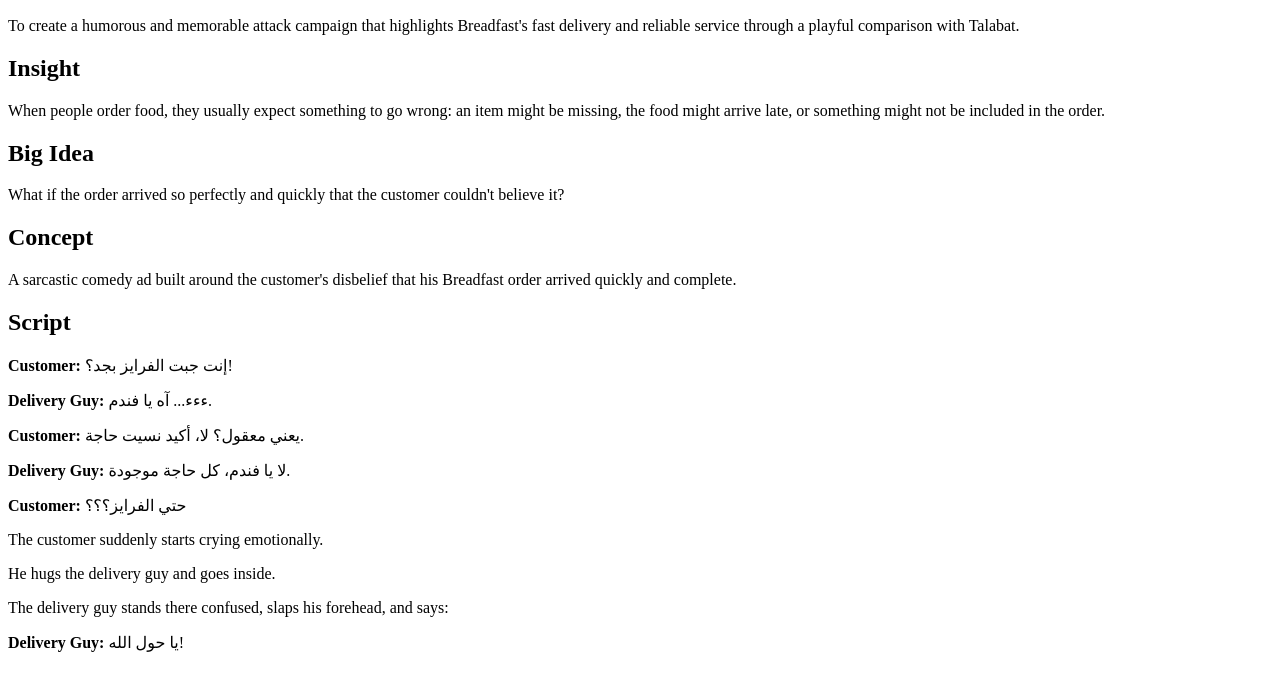
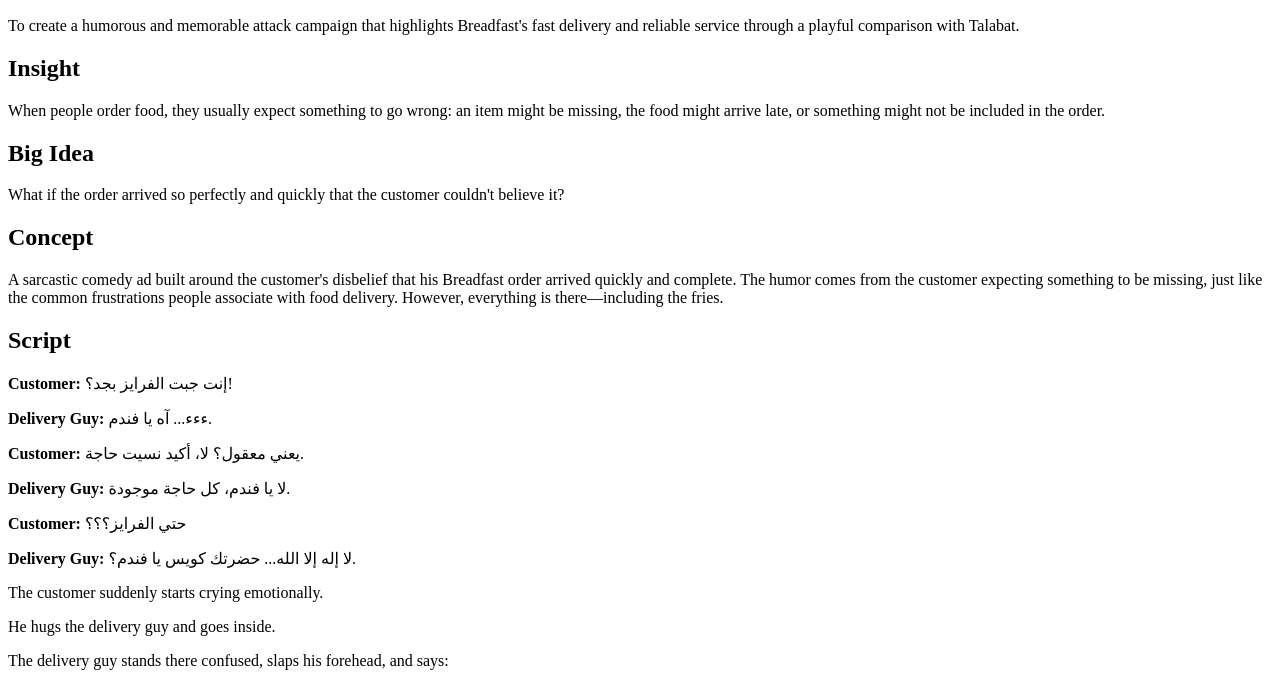
Before and after one commit to rawanhatem471-sketch/portfolio, a plain HTML site: page breadfast-vs-talabat.html in a window 1280 px wide. Shown: the part 110-785 px from the top of the page. Drawn offline with Linux system fonts and the light colour scheme.

Commit message:
Update breadfast-vs-talabat.html

```diff
--- a/breadfast-vs-talabat.html
+++ b/breadfast-vs-talabat.html
@@ -37,8 +37,9 @@
     <h2>Concept</h2>
 
     <p>
-        A sarcastic comedy ad built around the customer's disbelief that his
-        Breadfast order arrived quickly and complete.
+A sarcastic comedy ad built around the customer's disbelief that his Breadfast order arrived quickly and complete.
+
+The humor comes from the customer expecting something to be missing, just like the common frustrations people associate with food delivery. However, everything is there—including the fries.
     </p>
 
     <h2>Script</h2>
@@ -53,6 +54,7 @@
 
     <p><strong>Customer:</strong> حتي الفرايز؟؟؟</p>
 
+    <p><strong>Delivery Guy:</strong> لا إله إلا الله... حضرتك كويس يا فندم؟.</p>
     <p>
         The customer suddenly starts crying emotionally.
     </p>
```
